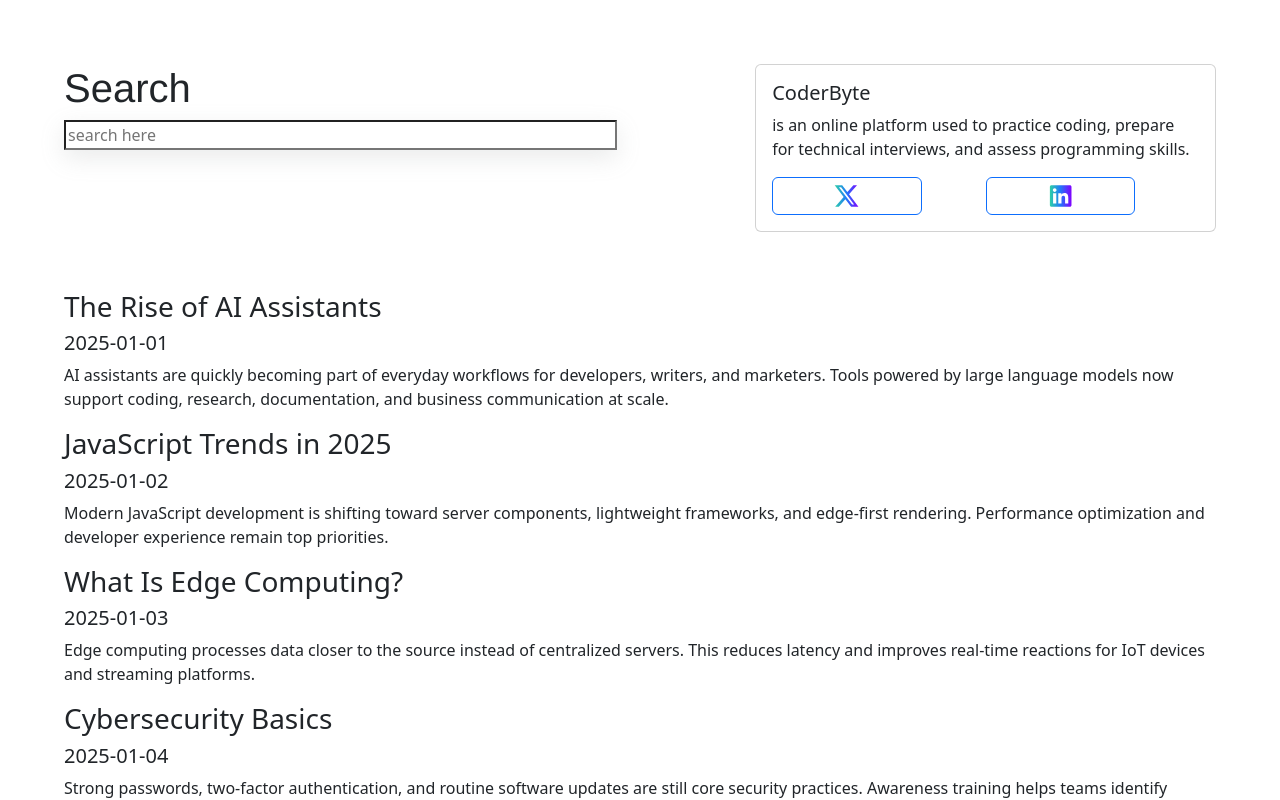
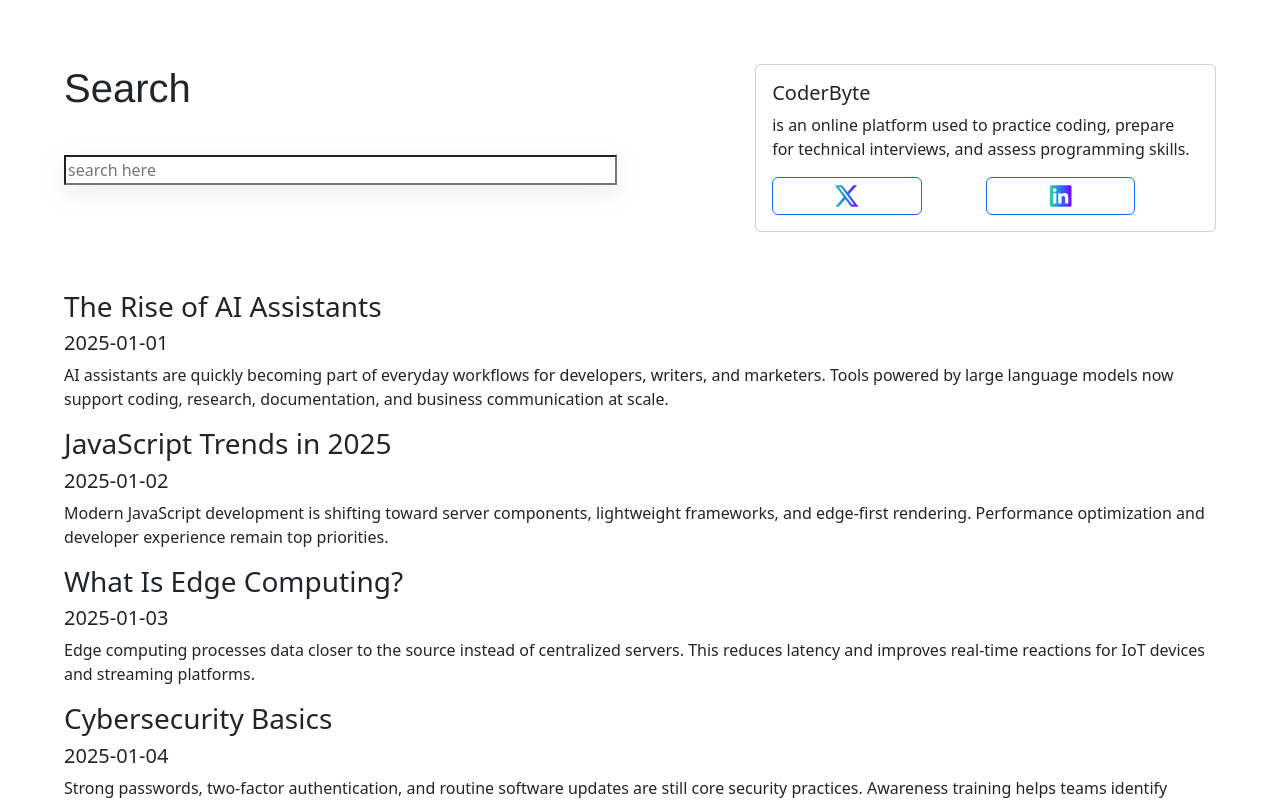
Before and after one commit to SayyedSuheir/CoderByte, a React (Vite) app in the folder Search/: page / in a window 1280 px wide. Shown: the top 800 px of the page. Built offline with nearby package versions, Linux system fonts and the light colour scheme.

Commit message:
counter and search bar updated

```diff
--- a/Search/src/App.css
+++ b/Search/src/App.css
@@ -50,6 +50,7 @@ header {
 .header-search-input input {
   width: 80%;
   box-shadow: rgba(151, 154, 157, 0.2) 0px 8px 24px;
+  margin-top: 5%;
 }
 
 /* ========= Card Footer & Links ========= */
@@ -103,4 +104,7 @@ header {
 /* ========= Utilities ========= */
 #post-number {
   display: none;
+  padding-bottom: 5%;
+  font-size: larger;
+  font-weight: 700;
 }
```
